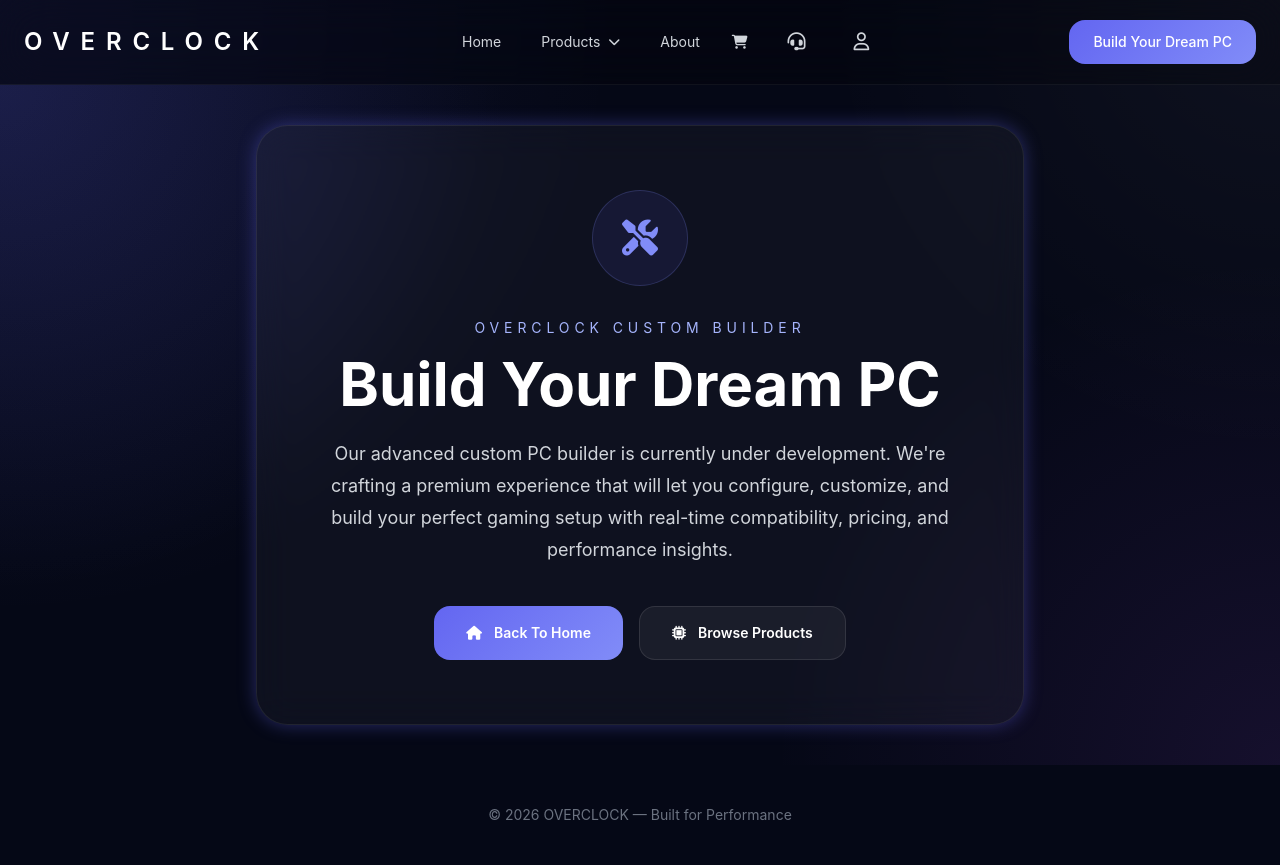
After one commit to 1-2byte/PC_Store, a Django app: page /build-pc/ in a window 1280 px wide. The commit adds this page. Run offline with Django 5.2, Linux system fonts and the light colour scheme; data comes from the database, SQL or seed files in the repository; some libraries are stand-ins or nearby versions.

Commit message:
buildpc_devolpment

```diff
--- a/Overclock/templates/all_products.html
+++ b/Overclock/templates/all_products.html
@@ -161,7 +161,7 @@
             </div>
         </nav>
 
-        <a href="#" class="build-btn px-6 py-3 rounded-2xl text-sm font-medium">
+        <a href="{% url 'build_pc' %}" class="build-btn px-6 py-3 rounded-2xl text-sm font-medium">
             Build Your Dream PC
         </a>
 
--- a/Overclock/templates/base.html
+++ b/Overclock/templates/base.html
@@ -136,7 +136,7 @@
             </div>
         </nav>
 
-       <a href="#" class="build-btn px-6 py-3 rounded-2xl text-sm font-medium">
+       <a href="{% url 'build_pc' %}" class="build-btn px-6 py-3 rounded-2xl text-sm font-medium">
             Build Your Dream PC
         </a>
 
--- /dev/null
+++ b/Overclock/templates/buildpc.html
@@ -0,0 +1,110 @@
+{% extends 'base.html' %}
+{% load static %}
+
+{% block title %}Build Your Dream PC | OVERCLOCK{% endblock %}
+
+{% block content %}
+
+<style>
+    .dev-hero {
+        min-height: calc(100vh - 120px);
+        display: flex;
+        align-items: center;
+        justify-content: center;
+        padding: 40px 24px;
+        position: relative;
+        overflow: hidden;
+    }
+
+    .dev-hero::before {
+        content: "";
+        position: absolute;
+        inset: 0;
+        background:
+            radial-gradient(circle at top left, rgba(99,102,241,.16), transparent 35%),
+            radial-gradient(circle at bottom right, rgba(168,85,247,.10), transparent 35%);
+        z-index: -1;
+    }
+
+    .glass-card {
+        background: rgba(255,255,255,0.04);
+        backdrop-filter: blur(18px);
+        border: 1px solid rgba(255,255,255,0.08);
+        box-shadow:
+            0 10px 40px rgba(0,0,0,0.35),
+            inset 0 1px 0 rgba(255,255,255,0.04);
+    }
+
+    .pulse-glow {
+        animation: pulseGlow 2.5s infinite;
+    }
+
+    @keyframes pulseGlow {
+        0% {
+            box-shadow: 0 0 0 rgba(99,102,241,0.4);
+        }
+        50% {
+            box-shadow: 0 0 35px rgba(99,102,241,0.35);
+        }
+        100% {
+            box-shadow: 0 0 0 rgba(99,102,241,0.4);
+        }
+    }
+
+    .build-btn {
+        background: linear-gradient(135deg, #6366f1, #818cf8);
+        transition: .3s ease;
+    }
+
+    .build-btn:hover {
+        transform: translateY(-2px);
+        box-shadow: 0 10px 30px rgba(99,102,241,.22);
+    }
+</style>
+
+<section class="dev-hero">
+
+    <div class="glass-card pulse-glow max-w-3xl w-full rounded-[32px] p-10 md:p-16 text-center">
+
+        <div class="mb-8">
+            <div class="w-24 h-24 mx-auto rounded-full bg-indigo-500/10 border border-indigo-400/20 flex items-center justify-center">
+                <i class="fa-solid fa-screwdriver-wrench text-4xl text-indigo-400"></i>
+            </div>
+        </div>
+
+        <p class="text-indigo-300 tracking-[0.35em] uppercase text-sm mb-4">
+            OVERCLOCK Custom Builder
+        </p>
+
+        <h1 class="text-4xl md:text-6xl font-bold leading-tight mb-6">
+            Build Your Dream PC
+        </h1>
+
+        <p class="text-gray-300 text-lg leading-8 max-w-2xl mx-auto mb-10">
+            Our advanced custom PC builder is currently under development.
+            We're crafting a premium experience that will let you configure,
+            customize, and build your perfect gaming setup with real-time compatibility,
+            pricing, and performance insights.
+        </p>
+
+        <div class="flex flex-col sm:flex-row gap-4 justify-center">
+
+            <a href="{% url 'index' %}"
+               class="build-btn px-8 py-4 rounded-2xl text-sm font-semibold inline-flex items-center justify-center gap-3">
+                <i class="fa-solid fa-house"></i>
+                Back To Home
+            </a>
+
+            <a href="{% url 'all_products' %}"
+               class="px-8 py-4 rounded-2xl text-sm font-semibold border border-white/10 bg-white/5 hover:bg-white/10 transition inline-flex items-center justify-center gap-3">
+                <i class="fa-solid fa-microchip"></i>
+                Browse Products
+            </a>
+
+        </div>
+
+    </div>
+
+</section>
+
+{% endblock %}
--- a/Overclock/templates/index.html
+++ b/Overclock/templates/index.html
@@ -297,7 +297,7 @@
             </p>
         </div>
 
-        <a href=""
+        <a href="{% url 'build_pc' %}"
            class="btn-shine bg-indigo-600 hover:bg-indigo-700 px-10 py-4 rounded-full font-semibold transition">
             Start Building
         </a>
--- a/Overclock/urls.py
+++ b/Overclock/urls.py
@@ -41,4 +41,5 @@ urlpatterns= [
     path('adminhome/promos/toggle/<int:id>/', views.toggle_promo, name='toggle_promo'),
     path('apply-coupon/', views.apply_coupon, name='apply_coupon'),
     path('remove-coupon/', views.remove_coupon, name='remove_coupon'),
+    path('build-pc/', views.build_pc, name='build_pc'),
 ]
--- a/Overclock/views.py
+++ b/Overclock/views.py
@@ -152,7 +152,6 @@ def products(request):
         'categories':        categories,
         'edit_product_obj':  edit_product_obj,
     })
-
 
 
 def add_to_cart(request, id):
@@ -910,3 +909,7 @@ def remove_coupon(request):
         request.session.pop('applied_coupon', None)
         request.session.pop('discount_amount', None)
     return redirect('checkout')
+
+
+def build_pc(request):
+    return render(request, 'buildpc.html')
```
